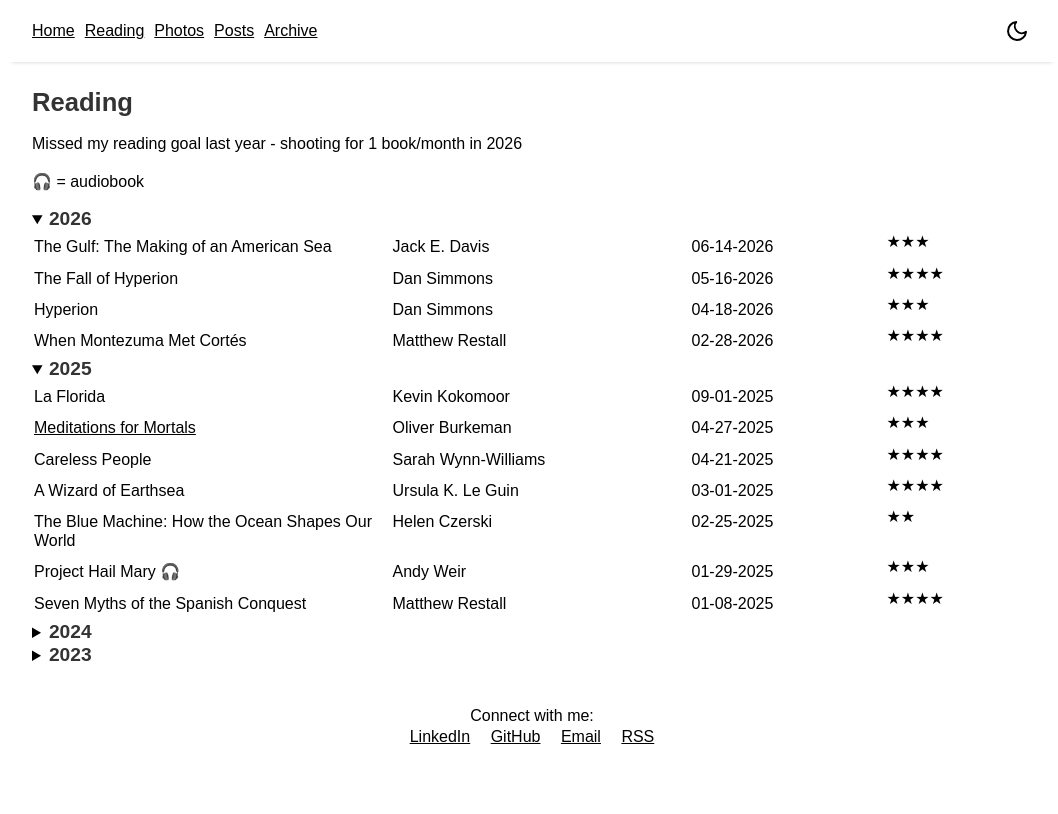
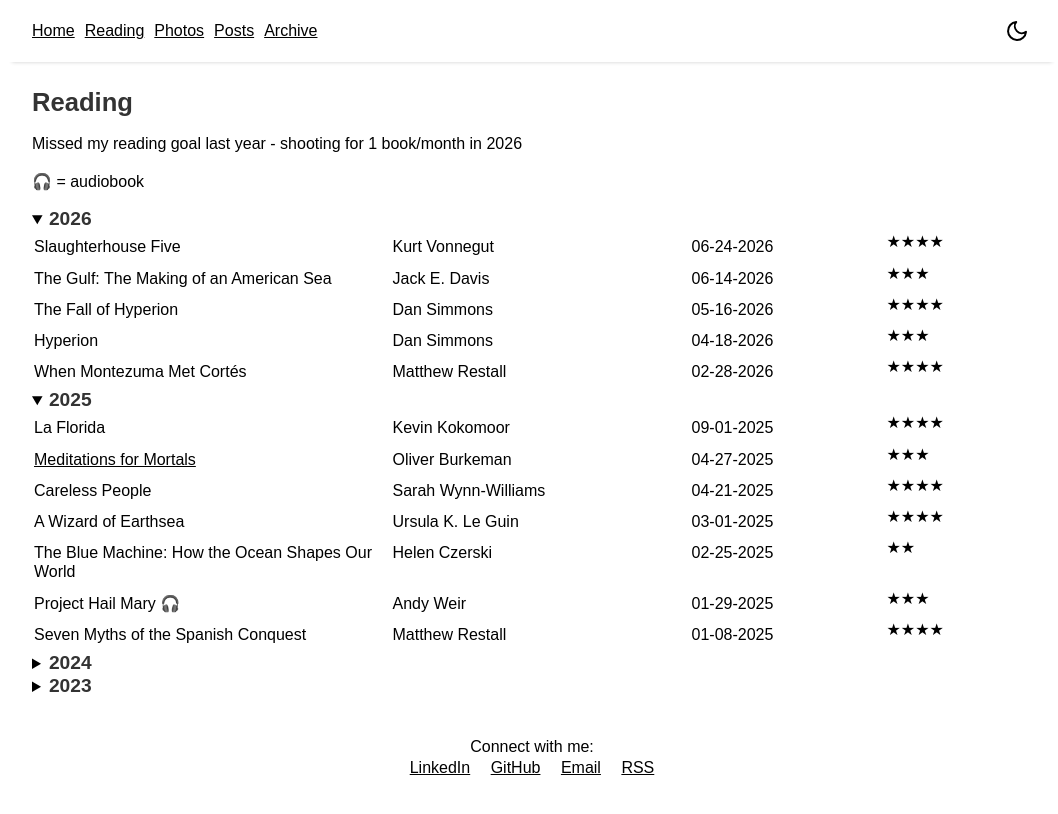
Before and after one commit to brandoncfallin/fallin-website, a Jekyll site: the page built from reading.md, in a window 1280 px wide. Shown: the top 814 px of the page, without its empty margins (108-1166 px from the left). Built offline with Jekyll 4.4.1, drawn with Linux system fonts in a browser that asks for light colours.

Commit message:
chore(reading_table_2026.html): add slaughterhouse five

```diff
--- a/_includes/reading_table_2026.html
+++ b/_includes/reading_table_2026.html
@@ -1,5 +1,11 @@
 <table style="background-color:rgba(0, 0, 0, 0); width: 100%;">
     <tbody>
+        <tr>
+            <td class="titles">Slaughterhouse Five</td>
+            <td class="authors">Kurt Vonnegut</td>
+            <td class="dates">06-24-2026</td>
+            <td class="stars">★★★★</td>
+        </tr>
         <tr>
             <td class="titles">The Gulf: The Making of an American Sea</td>
             <td class="authors">Jack E. Davis</td>
```
